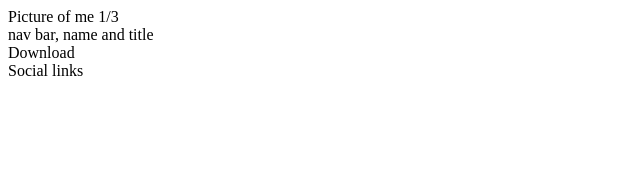
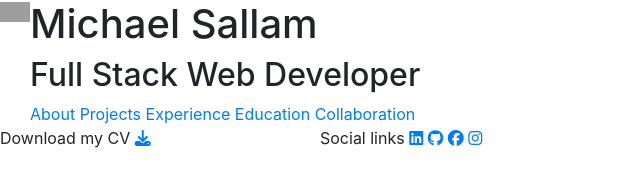
Before and after one commit to Code-Institute-Submissions/My-Portfolio-1, a plain HTML site: page index.html in a window 1280 px wide. Shown: the whole page, without its empty margins (0-640 px from the left). Drawn offline with nearby package versions, Linux system fonts and the light colour scheme; grey boxes are pictures that could not be loaded.

Commit message:
Boilerplate completed of landing page and fiddling with header

```diff
--- /dev/null
+++ b/assets/css/style.css
@@ -0,0 +1,7 @@
+.logo {
+    background: url("../images/IMG_pe69rk.jpg");
+    background-position: center;
+    background-repeat: no-repeat;
+    background-size: cover;
+    min-width: 360px;
+}
--- a/index.html
+++ b/index.html
@@ -4,16 +4,50 @@
     <meta charset="UTF-8">
     <meta name="viewport" content="width=device-width, initial-scale=1.0">
     <title>Michael Sallam's Portfolio</title>
+    <link rel="stylesheet" href="https://stackpath.bootstrapcdn.com/bootstrap/4.5.0/css/bootstrap.min.css" integrity="sha384-9aIt2nRpC12Uk9gS9baDl411NQApFmC26EwAOH8WgZl5MYYxFfc+NcPb1dKGj7Sk" crossorigin="anonymous">
+    <script src="https://kit.fontawesome.com/27eac3d178.js" crossorigin="anonymous"></script>
+    <link rel="stylesheet" href="assets/css/style.css" type="text/css">
 </head>
 <body>
     <header>
-        <div>Picture of me 1/3</div> <div>nav bar, name and title</div>
+        <div class="row no-gutters">
+            <div>
+                <a href="index.html" class="col-4 logo"></a>
+            </div>
+                <div class="col-8">
+                    <h1>Michael Sallam</h1>
+                    <h2>Full Stack Web Developer</h2>
+                    <span>
+                        <a href="#">About</a>
+                        <a href="#">Projects</a>
+                        <a href="#">Experience</a>
+                        <a href="#">Education</a>
+                        <a href="#">Collaboration</a>
+                    </span>
+                </div>
+        </div>
     </header>
     <section>
 
     </section>
     <footer>
-        <div>Download</div> <div>Social links</div>
+        <span>
+            <div class="row no-gutters">
+                <div class="col-3">
+                    <p>Download my CV
+                        <a href="" download><i class="fas fa-download"></i></a>
+                    </p>
+                </div>
+                    <div class="col-9">
+                        <p>Social links
+                            <a href="https://www.linkedin.com/in/michael-sallam-1309a7195/" target="_blank"><i class="fab fa-linkedin"></i></a>
+                            <a href="#"><i class="fab fa-github" target="_blank"></i></a>
+                            <a href="#"><i class="fab fa-facebook" target="_blank"></i></a>
+                            <a href="#"><i class="fab fa-instagram" target="_blank"></i></a>
+                        </p>
+                    </div>
+            </div>
+        </span>
     </footer>
 </body>
 </html>
```
Also changed, not shown: 1 other file.
